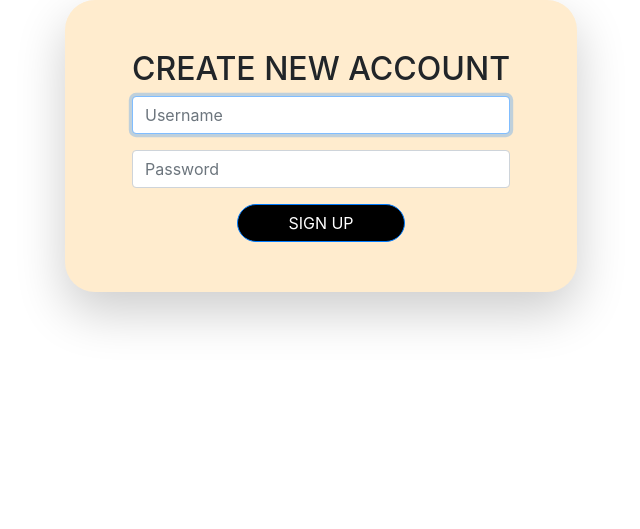
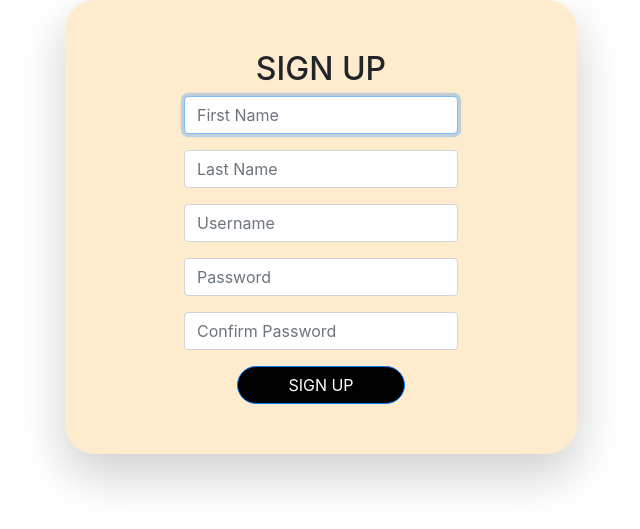
Before and after one commit to sarahwxie/GoodTunes, a Flask app: page /newuser/ in a window 1280 px wide. Shown: the part 82-611 px from the top of the page, without its empty margins (319-959 px from the left). Run offline with Flask 2, Linux system fonts and the light colour scheme; some libraries are stand-ins or nearby versions.

Commit message:
created the sign up option & added SQL

```diff
--- a/main.py
+++ b/main.py
@@ -1,7 +1,21 @@
 from flask import Flask, flash, jsonify, redirect, url_for, render_template, request, session, current_app, g
+from flask_sqlalchemy import SQLAlchemy
+from sqlalchemy.sql import text
+from werkzeug.exceptions import default_exceptions, HTTPException, InternalServerError
+from werkzeug.security import check_password_hash, generate_password_hash
+
+from custom import apology
 
 # Configuring the flask application
 app = Flask(__name__)
+
+# Set the SQL database
+dbURI = 'sqlite:///models/myDB.db'
+
+""" database setup to support db examples """
+app.config['SQLALCHEMY_TRACK_MODIFICATIONS'] = False
+app.config['SQLALCHEMY_DATABASE_URI'] = dbURI
+db = SQLAlchemy(app)
 
 
 @app.route('/')
@@ -9,10 +23,10 @@ def index():
     return render_template("home.html")
 
 
-@app.route('/login', methods=['POST','GET'])
+@app.route('/login', methods=['POST', 'GET'])
 def login():
     if request.method == "POST":
-        user = request.form["username"] # using name as dictionary key
+        user = request.form["username"]  # using name as dictionary key
         # redirects us to the user page
         return redirect(url_for("user", usr=user))
     else:
@@ -24,9 +38,32 @@ def user(usr):
     return f"<h1>{usr}</h1>"
 
 
-@app.route('/newuser/')
+@app.route('/newuser/', methods=["GET", "POST"])
 def new_user():
-    return render_template("signup.html")
+    """Register user"""
+    if request.method == "POST":
+        # Make sure they put in their username
+        if not request.form.get("username"):
+            return apology("must provide username", 403)
+
+        # Make sure they put in a password
+        elif not request.form.get("password"):
+            return apology("must provide password", 403)
+
+        # Make sure the passwords match
+        elif request.form.get("password") != request.form.get("confirmation"):
+            return apology("passwords must match", 403)
+
+        fullname = request.form.get("first") + request.form.get("last")
+        # Insert all the values into the database
+        db.engine.execute(text("INSERT INTO users (username, hash, name) VALUES (:user, :hash, :name);").execution_options(autocommit=True),
+                          user=request.form.get("username"),
+                          hash=generate_password_hash(request.form.get("password")),
+                          name=fullname)
+
+        return redirect("/login")
+    else:
+        return render_template("signup.html")
 
 
 @app.route('/search/')
--- a/templates/search.html
+++ b/templates/search.html
@@ -9,9 +9,7 @@
     <div id="searchDiv">
         <div style="margin-bottom: 15px;position: relative;">
             <img src="/static/assets/search.svg" style="position: absolute;top: 23px;left: 19px;"/>
-            <input type="text" id="myInput" placeholder="Search by name..."
-                   style="padding-left: 75px;padding-top: 13px;padding-right: 12px;padding-bottom: 8px;width: 100%;height: 70px;margin-left: -5px;border: 1px solid transparent;border-radius: 100px;font-family: 'Open Sans';color: #333;line-height: 20px;font-size: 18px;box-shadow: 0px 14px 45px -5px rgba(45, 62, 80, 0.12), 0px 0px 5px 0px rgba(45, 62, 0, 0.06), 0px 0px 0px 2px #f5f8fa;" onkeyup="searchFunction()">
-
+            <input type="text" id="myInput" placeholder="Search by name..." onkeyup="searchFunction()">
         </div>
 
     </div>
--- a/templates/signup.html
+++ b/templates/signup.html
@@ -1,8 +1,17 @@
 {% extends 'base.html' %}
 {% block content %}
 <div class="clearblock">
-    <form action="/login" method="post" style="display:inline-grid;">
-        <h2 style="text-align: center; margin-left:auto; margin-right:auto;">Create New Account </h2>
+    <form action="/newuser/" method="post" style="display:inline-grid;">
+        <h2 style="text-align: center; margin-left:auto; margin-right:auto;">Sign Up</h2>
+
+        <div class="form-group">
+            <input autocomplete="off" autofocus class="form-control" name="first" placeholder="First Name" type="text">
+        </div>
+
+        <div class="form-group">
+            <input autocomplete="off" autofocus class="form-control" name="last" placeholder="Last Name" type="text">
+        </div>
+
         <div class="form-group">
             <input autocomplete="off" autofocus class="form-control" name="username" placeholder="Username" type="text">
         </div>
@@ -10,9 +19,11 @@
         <div class="form-group">
             <input class="form-control" name="password" placeholder="Password" type="password">
         </div>
+        <div class="form-group">
+            <input class="form-control" name="confirmation" placeholder="Confirm Password" type="password">
+        </div>
         <button class="btn btn-primary sButton" type="submit">Sign Up</button>
     </form>
-
 </div>
 
 {% endblock %}
--- a/templates/styles.html
+++ b/templates/styles.html
@@ -119,3 +119,19 @@
     position: relative;
     bottom: -36px;
 }
+
+#myInput {
+    padding-left: 75px;
+    padding-top: 13px;
+    padding-right: 12px;
+    padding-bottom: 8px;
+    width: 100%;height: 70px;
+    margin-left: -5px;
+    border: 1px solid transparent;
+    border-radius: 100px;
+    font-family: 'Open Sans';
+    color: #333;
+    line-height: 20px;
+    font-size: 18px;
+    box-shadow: 0px 14px 45px -5px rgba(45, 62, 80, 0.12), 0px 0px 5px 0px rgba(45, 62, 0, 0.06), 0px 0px 0px 2px #f5f8fa;
+}
```
Also changed, not shown: __init__.py (+7 -0 lines), custom.py (added, +8 -0 lines), templates/apology.html (added, +7 -0 lines), models/myDB.db (added), 3 other files.
